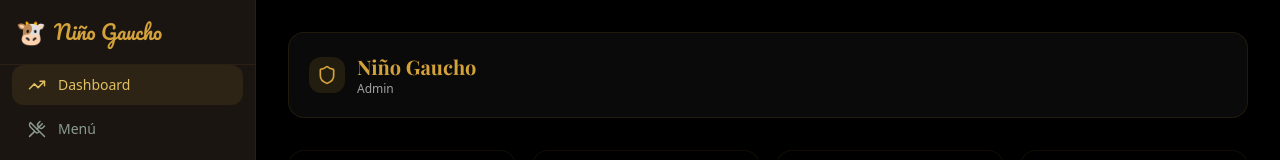
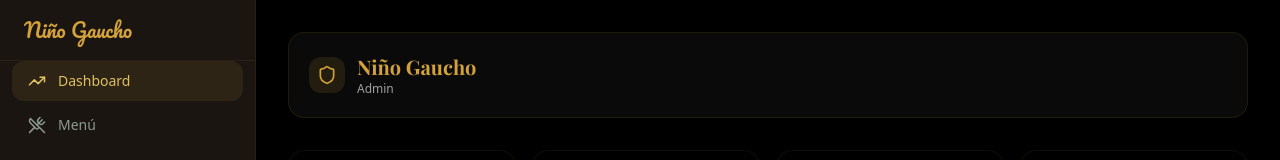
Before and after one commit to jesushernandezmonts/RestauranteGaucho, a Next.js app: page /admin in a window 1280 px wide. Shown: the top 160 px of the page. Built offline with nearby package versions, Linux system fonts and the light colour scheme; no server answers; the database is empty; sample sign-in values are in the browser's storage; a web font is replaced by a local one.

Commit message:
feat: remove cow emoji from admin sidebar

```diff
--- a/src/app/admin/page.tsx
+++ b/src/app/admin/page.tsx
@@ -338,7 +338,7 @@ export default function AdminDashboard() {
               onClick={() => setActiveSection("dashboard")}
               className="flex items-center gap-2"
             >
-              <span className="text-2xl">🐮</span>
+              <span className="text-2xl"></span>
               <span className="font-script text-xl" style={{ color: "#D4A23A" }}>
                 Niño Gaucho
               </span>
```
